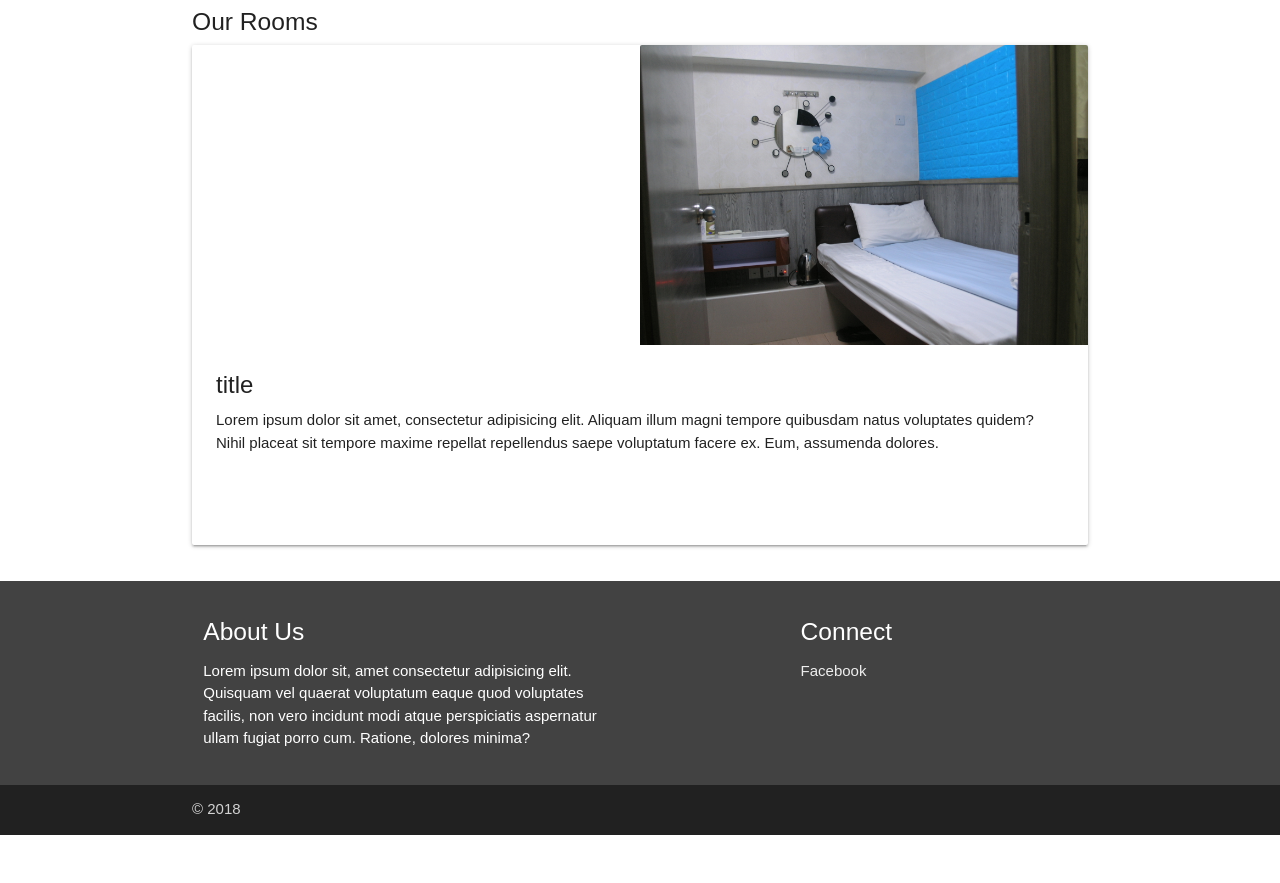
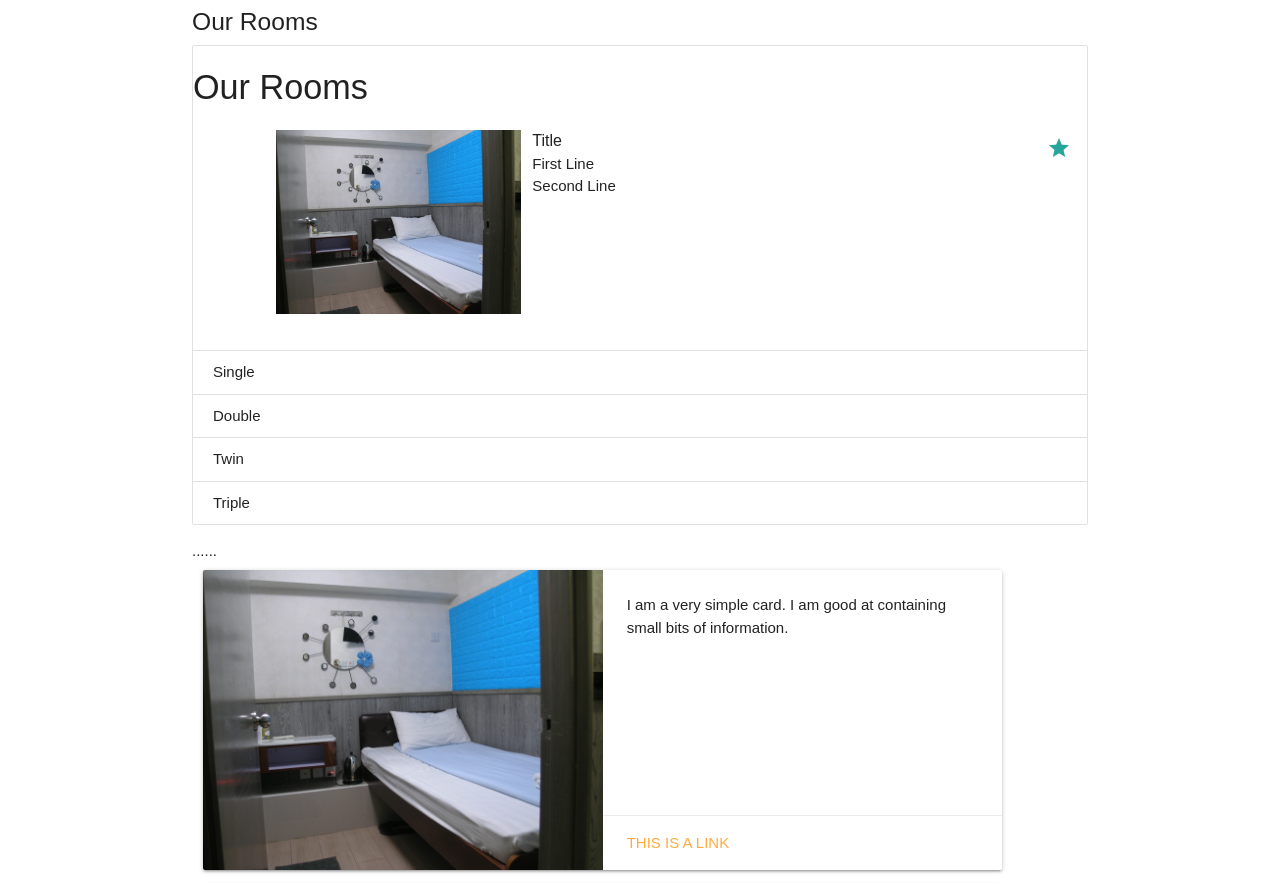
Before and after one commit to clickingmouse/M7GH, a React (Create React App) app in the folder m7gh/: page /rooms in a window 1280 px wide. Shown: the part 120-1003 px from the top of the page. Before the commit the page ends 955 px from the top, so only its background shows below. Built offline with nearby package versions, Linux system fonts and the light colour scheme.

Commit message:
first room of materialize collection

```diff
--- a/m7gh/src/components/ourrooms/OurRooms.js
+++ b/m7gh/src/components/ourrooms/OurRooms.js
@@ -1,31 +1,16 @@
 import React, { Component } from "react";
 import budgetImg from "../../images/budget_room.jpg";
 //"../../images/budget_room.jpg";
+import Rooms from "./rooms";
+import RoomsCollection from "./RoomsCollection";
 
 export class OurRooms extends Component {
   render() {
     return (
       <div class="ourrooms container">
         <h5>Our Rooms</h5>
-
-        <div class="row">
-          <div class="col s12 l6" />
-          <div class="card large">
-            <div class="card-image">
-              <img src={budgetImg} alt="" />
-            </div>
-            <div class="card-content">
-              <span class="card-title">title</span>
-              <p>
-                Lorem ipsum dolor sit amet, consectetur adipisicing elit.
-                Aliquam illum magni tempore quibusdam natus voluptates quidem?
-                Nihil placeat sit tempore maxime repellat repellendus saepe
-                voluptatum facere ex. Eum, assumenda dolores.
-              </p>
-            </div>
-          </div>
-          <div class="col s12 l6" />
-        </div>
+        <RoomsCollection />
+        <Rooms />
       </div>
     );
   }
--- /dev/null
+++ b/m7gh/src/components/ourrooms/RoomsCollection.js
@@ -0,0 +1,39 @@
+import React from "react";
+import budgetImg from "../../images/budget_room.jpg";
+import singleImg from "../../images/single.JPG";
+import doubleImg from "../../images/double.png";
+import twinImg from "../../images/twin.png";
+import tripleAImg from "../../images/tripleA.JPG";
+
+const RoomsCollection = () => {
+  return (
+    <div>
+      <ul class="collection">
+        <li class="collection-header">
+          <h4>Our Rooms</h4>
+        </li>
+        <li class="collection-item avatar">
+          <div class="row">
+            <div class="col s12 l4">
+              <img src={budgetImg} alt="SingleRoomIMG" class="responsive-img" />
+            </div>
+            <span class="title">Title</span>
+            <p>
+              First Line <br />
+              Second Line
+            </p>
+            <a href="#!" class="secondary-content">
+              <i class="material-icons">grade</i>
+            </a>
+          </div>
+        </li>
+        <li class="collection-item">Single</li>
+        <li class="collection-item">Double</li>
+        <li class="collection-item">Twin</li>
+        <li class="collection-item">Triple</li>
+      </ul>
+    </div>
+  );
+};
+
+export default RoomsCollection;
--- /dev/null
+++ b/m7gh/src/components/ourrooms/rooms.js
@@ -0,0 +1,112 @@
+import React from "react";
+import budgetImg from "../../images/budget_room.jpg";
+import singleImg from "../../images/single.JPG";
+import doubleImg from "../../images/double.png";
+import twinImg from "../../images/twin.png";
+import tripleAImg from "../../images/tripleA.JPG";
+const rooms = () => {
+  return (
+    <div>
+      ......
+      <div class="row">
+        <div class="col s12 m11">
+          {/*<h2 class="header">Horizontal Card</h2>*/}
+          <div class="card small horizontal">
+            <div class="card-image">
+              <img src={budgetImg} />
+            </div>
+            <div class="card-stacked">
+              <div class="card-content">
+                <p>
+                  I am a very simple card. I am good at containing small bits of
+                  information.
+                </p>
+              </div>
+              <div class="card-action">
+                <a href="#">This is a link</a>
+              </div>
+            </div>
+          </div>
+
+          <div class="card small horizontal">
+            <div class="card-image">
+              <img src={singleImg} />
+            </div>
+            <div class="card-stacked">
+              <div class="card-content">
+                <p>
+                  I am a very simple card. I am good at containing small bits of
+                  information.
+                </p>
+              </div>
+              <div class="card-action">
+                <a href="#">This is a link</a>
+              </div>
+            </div>
+          </div>
+
+          <div class="card small horizontal">
+            <div class="card-image">
+              <img src={doubleImg} />
+            </div>
+            <div class="card-stacked">
+              <div class="card-content">
+                <p>Double Room</p>
+              </div>
+              <div class="card-action">
+                <a href="#">This is a link</a>
+              </div>
+            </div>
+          </div>
+
+          <div class="card small horizontal">
+            <div class="card-image">
+              <img src={twinImg} />
+            </div>
+            <div class="card-stacked">
+              <div class="card-content">
+                <p>Twin</p>
+              </div>
+              <div class="card-action">
+                <a href="#">This is a link</a>
+              </div>
+            </div>
+          </div>
+
+          <div class="card small horizontal">
+            <div class="card-image">
+              <img src={singleImg} />
+            </div>
+            <div class="card-stacked">
+              <div class="card-content">
+                <p>
+                  I am a very simple card. I am good at containing small bits of
+                  information.
+                </p>
+              </div>
+              <div class="card-action">
+                <a href="#">This is a link</a>
+              </div>
+            </div>
+          </div>
+
+          <div class="card small horizontal">
+            <div class="card-image">
+              <img src={tripleAImg} />
+            </div>
+            <div class="card-stacked">
+              <div class="card-content">
+                <p>Triple Room</p>
+              </div>
+              <div class="card-action">
+                <a href="#">This is a link</a>
+              </div>
+            </div>
+          </div>
+        </div>
+      </div>
+    </div>
+  );
+};
+
+export default rooms;
```
